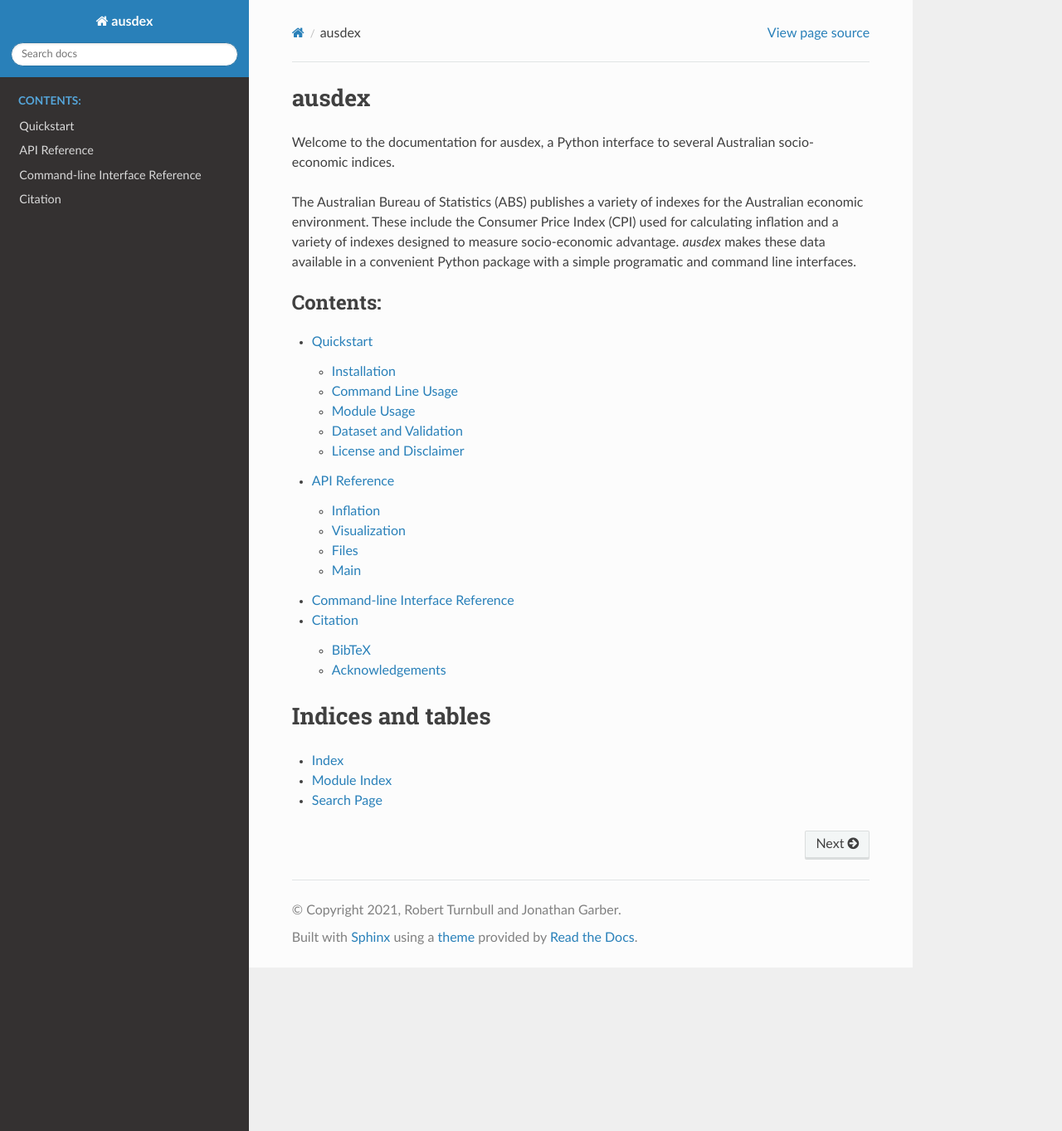
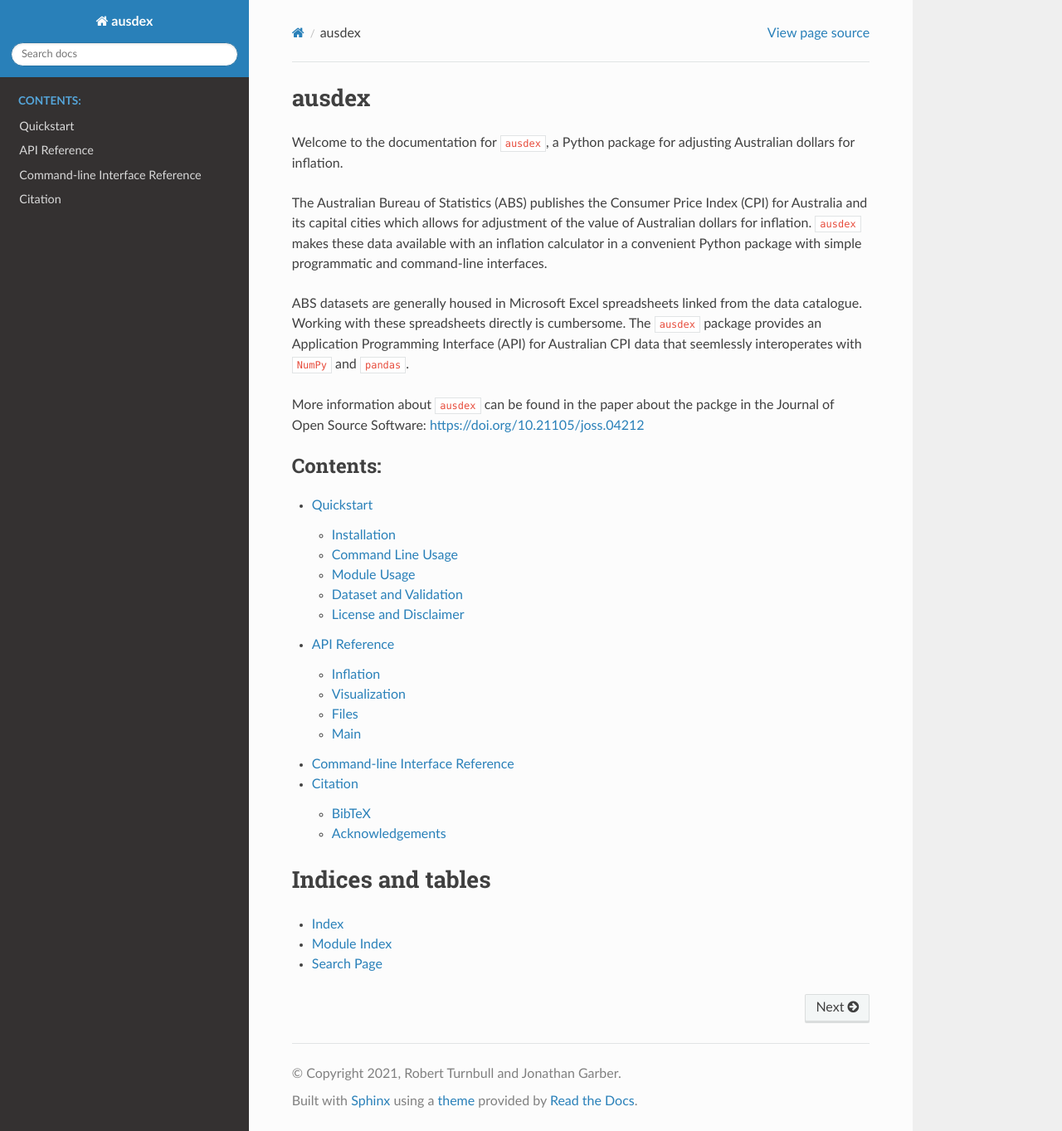
Before and after one commit to rbturnbull/ausdex, a Sphinx documentation site: the page built from docs/index.rst, in a window 1280 px wide and 1363 px high. Shown: the whole window at 83% size. Built offline with Sphinx 7.4.7 and the Read the Docs theme 2.0.0, drawn with Linux system fonts in a browser that asks for light colours; pages that are not in the unit, such as notebooks, are missing from menus.

Commit message:
:abc: more updates to docs

```diff
--- a/docs/index.rst
+++ b/docs/index.rst
@@ -7,14 +7,18 @@
 ausdex
 ======================================================================
 
-Welcome to the documentation for ausdex, a Python interface to several Australian socio-economic indices.
 
-The Australian Bureau of Statistics (ABS) publishes a variety of indexes for the Australian
-economic environment. These include the Consumer Price Index (CPI) used for calculating inflation
-and a variety of indexes designed to measure socio-economic advantage. `ausdex` makes these data
-available in a convenient Python package with a simple programatic and command line interfaces.
+Welcome to the documentation for ``ausdex``, a Python package for adjusting Australian dollars for inflation.
 
+The Australian Bureau of Statistics (ABS) publishes the Consumer Price Index (CPI)
+for Australia and its capital cities which allows for adjustment of the value of Australian dollars for inflation.
+``ausdex`` makes these data available with an inflation calculator in a convenient Python package with simple programmatic and command-line interfaces.
 
+ABS datasets are generally housed in Microsoft Excel spreadsheets linked from the data catalogue.
+Working with these spreadsheets directly is cumbersome.
+The ``ausdex`` package provides an Application Programming Interface (API) for Australian CPI data that seemlessly interoperates with ``NumPy`` and ``pandas``.
+
+More information about ``ausdex`` can be found in the paper about the packge in the Journal of Open Source Software: https://doi.org/10.21105/joss.04212
 
 .. toctree::
    :maxdepth: 2
```
Also changed, not shown: README.md (+3 -1 lines), docs/quickstart.md (+1 -1 lines).
